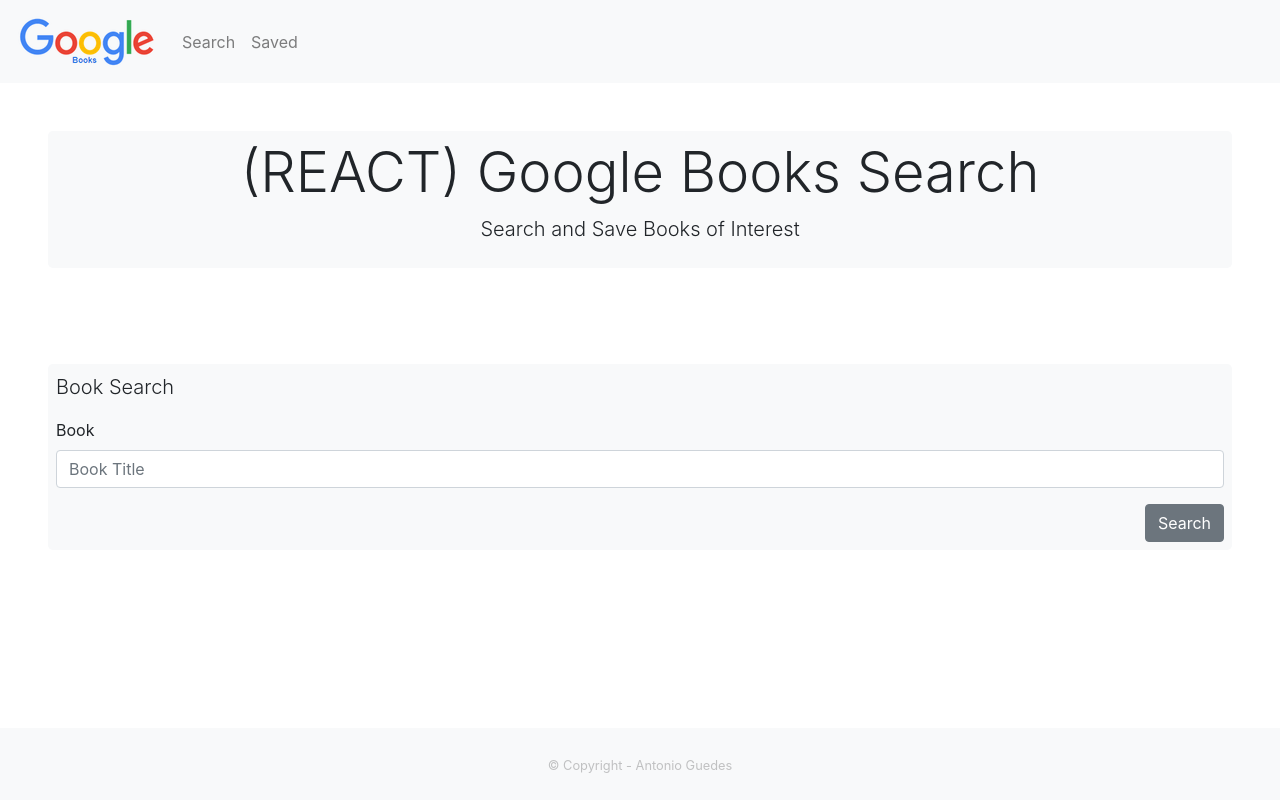
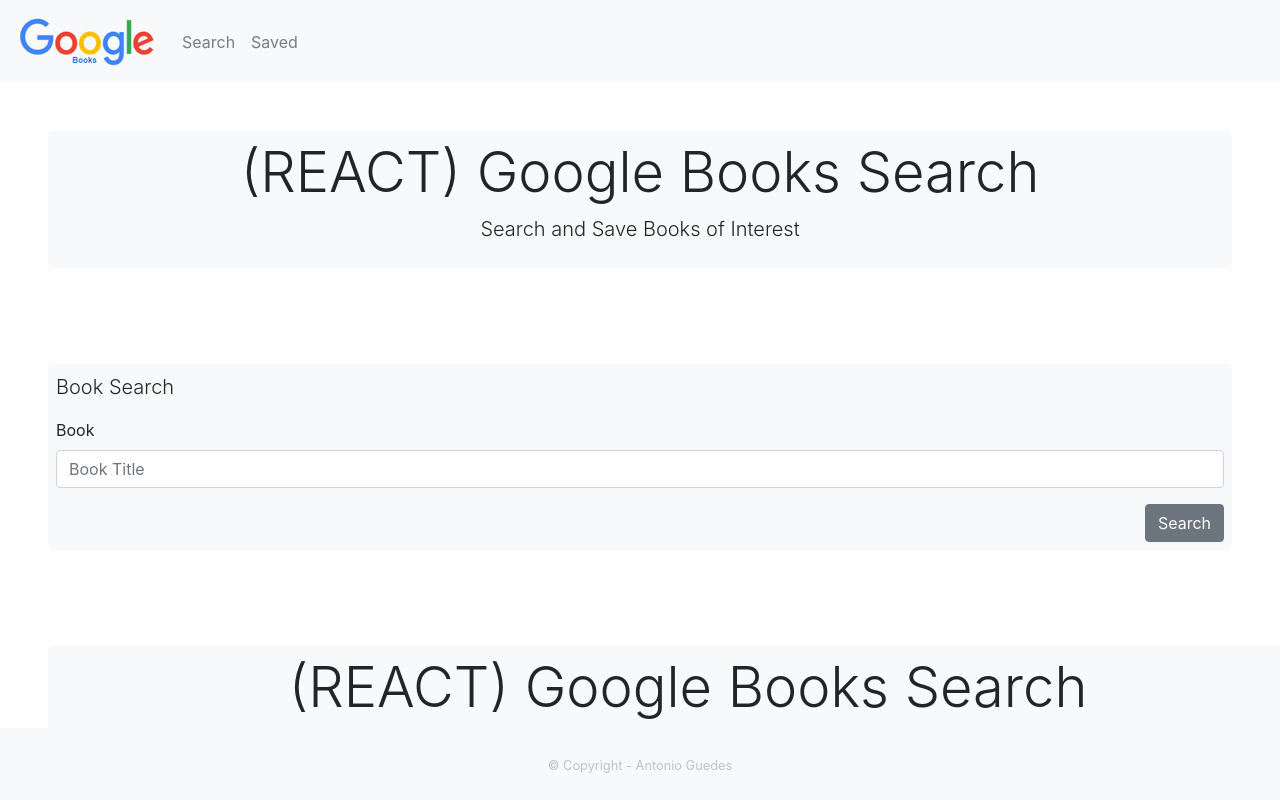
Before and after one commit to Jermayy/Google-Books-Search, a React (Create React App) app in the folder google-books-search/: page / in a window 1280 px wide. Built offline with nearby package versions, Linux system fonts and the light colour scheme.

Commit message:
booksContainer component created

```diff
--- a/google-books-search/src/pages/Home.js
+++ b/google-books-search/src/pages/Home.js
@@ -1,10 +1,17 @@
 import React from 'react';
 import SearchBar from '../components/searchBar';
+import { Jumbotron, Button } from 'reactstrap';
 
 
 const Home = (props) => {
   return (
+      <div>
       <SearchBar/>
+      <Jumbotron className="container-fluid  m-5 clearfix" style={{ padding: '.5rem',backgroundColor: "#F8F9FA" }}>
+        <h1 className="d-flex justify-content-center display-4">(REACT) Google Books Search</h1>
+        <p className="d-flex justify-content-center lead">Search and Save Books of Interest</p>
+        </Jumbotron>
+      </div>
   );
 };
 
```
